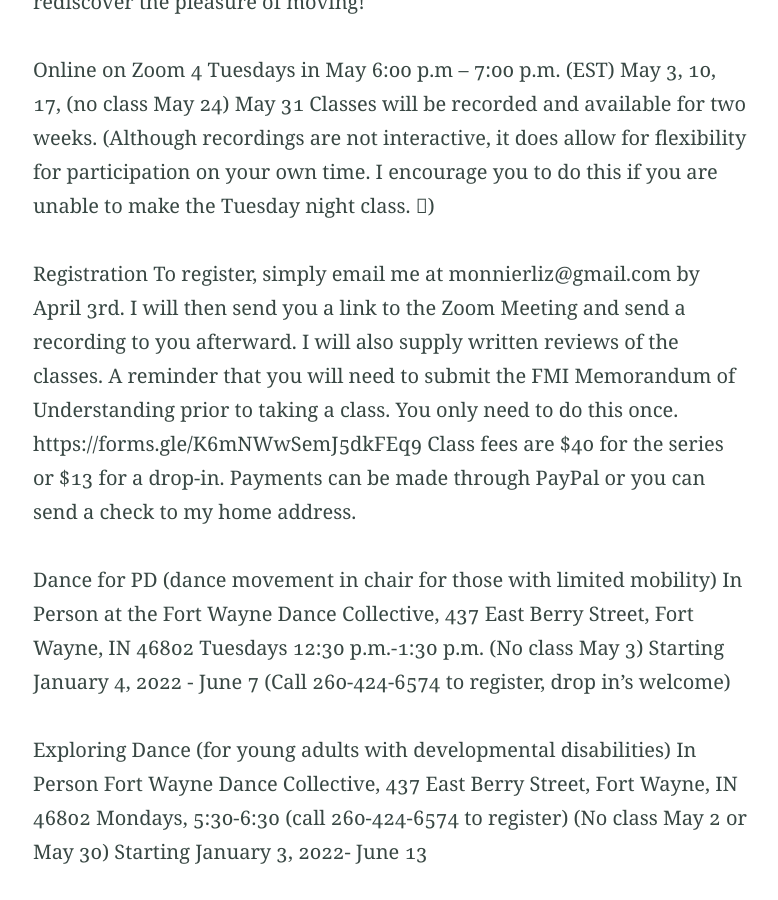
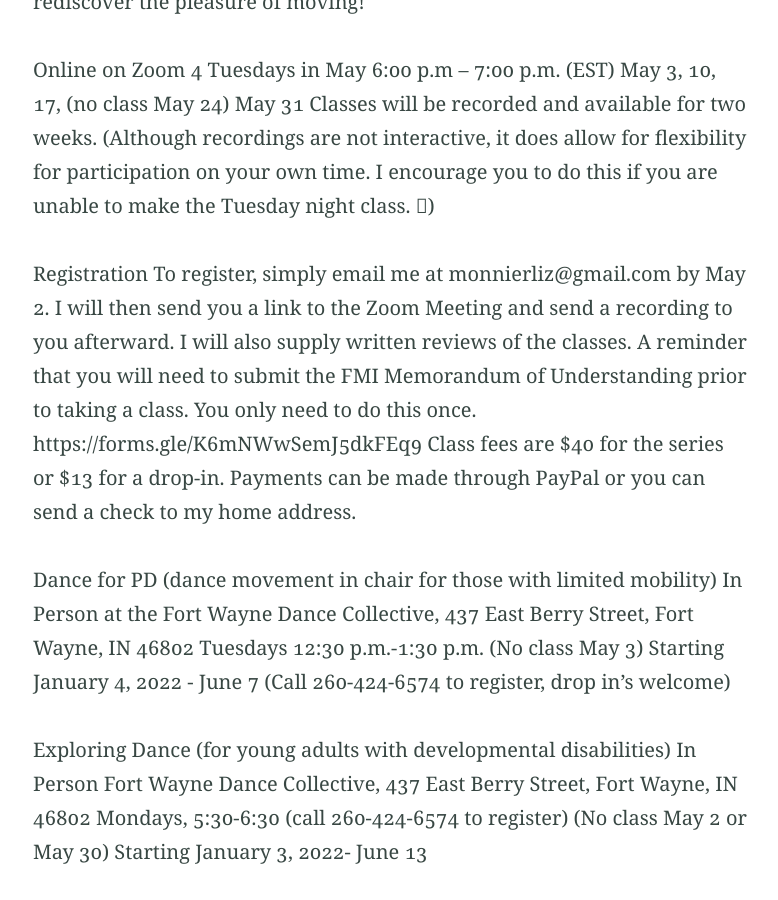
Before and after one commit to monnierliz/monnierliz.github.io, a Jekyll site: the page built from index.md, in a window 1280 px wide and 900 px high, scrolled down 4380 px. Shown: the whole window, without its empty margins (250-1028 px from the left). Built offline with Jekyll 4.4.1, drawn with Linux system fonts in a browser that asks for light colours.

Commit message:
Update index.md
date change

```diff
--- a/index.md
+++ b/index.md
@@ -70,7 +70,7 @@ May 3, 10, 17, (no class May 24) May 31
 Classes will be recorded and available for two weeks. (Although recordings are not interactive, it does allow for flexibility for participation on your own time. I encourage you to do this if you are unable to make the Tuesday night class. )
 
 Registration
-To register, simply email me at monnierliz@gmail.com by April 3rd. I will then send you a link to the Zoom Meeting and send a recording to you afterward. I will also supply written reviews of the classes.
+To register, simply email me at monnierliz@gmail.com by May 2. I will then send you a link to the Zoom Meeting and send a recording to you afterward. I will also supply written reviews of the classes.
 A reminder that you will need to submit the FMI Memorandum of Understanding prior to taking a class. You only need to do this once.
 https://forms.gle/K6mNWwSemJ5dkFEq9
 Class fees are $40 for the series or $13 for a drop-in.
```
